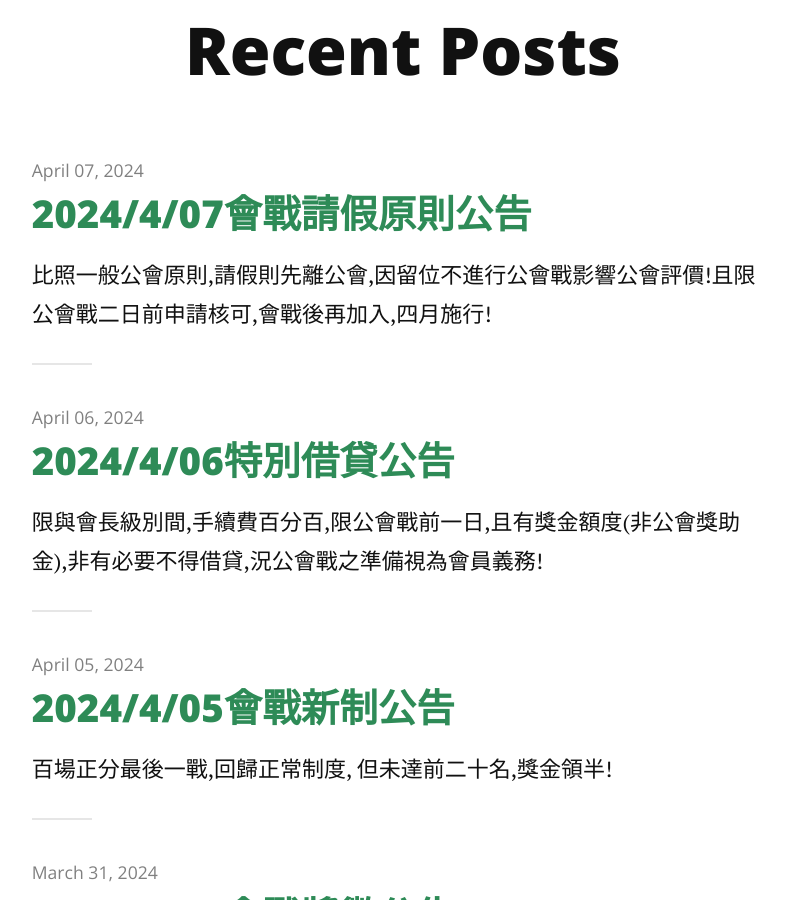
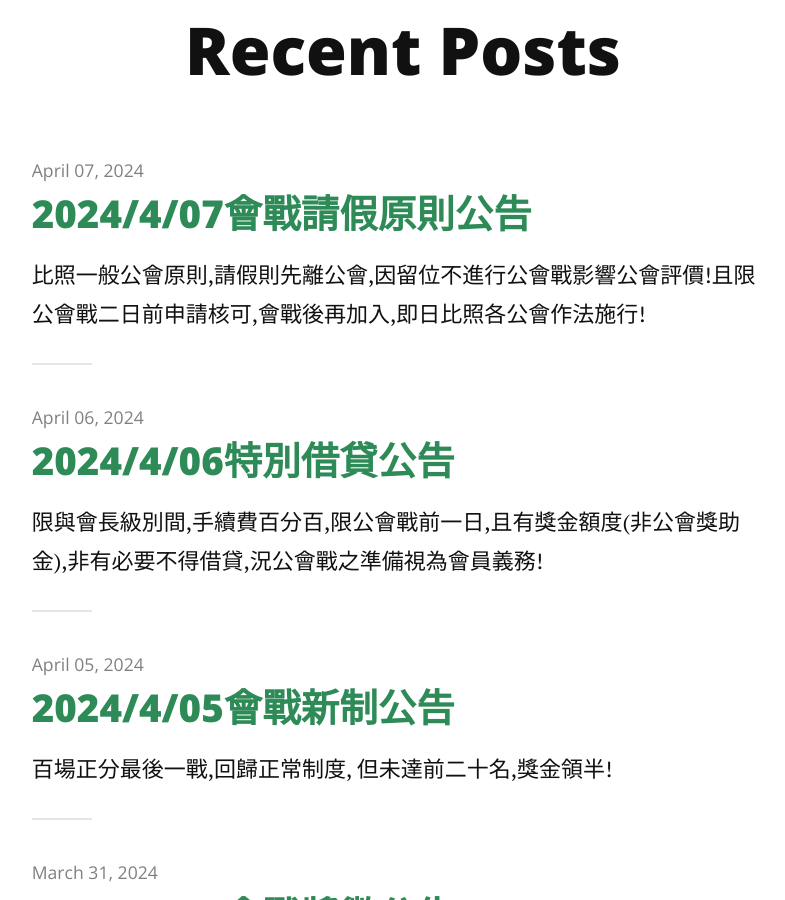
Before and after one commit to jetbomb2012/beloved, a Jekyll site: the page built from index.html, in a window 1280 px wide and 900 px high, scrolled down 347 px. Shown: the whole window, without its empty margins (237-1022 px from the left). Built offline with Jekyll 4.4.1, drawn with Linux system fonts in a browser that asks for light colours; nearby versions of some CDN libraries; the list of posts is cut into pages by our own code.

Commit message:
Update 2014-04-07-lack-war.markdown

```diff
--- a/_posts/2014-04-07-lack-war.markdown
+++ b/_posts/2014-04-07-lack-war.markdown
@@ -2,7 +2,7 @@
 layout: post
 title:  "2024/4/07會戰請假原則公告"
 date:   2024-4-07
-description: 比照一般公會原則,請假則先離公會,因留位不進行公會戰影響公會評價!且限公會戰二日前申請核可,會戰後再加入,四月施行!
+description: 比照一般公會原則,請假則先離公會,因留位不進行公會戰影響公會評價!且限公會戰二日前申請核可,會戰後再加入,即日比照各公會作法施行!
 
 
 
```
